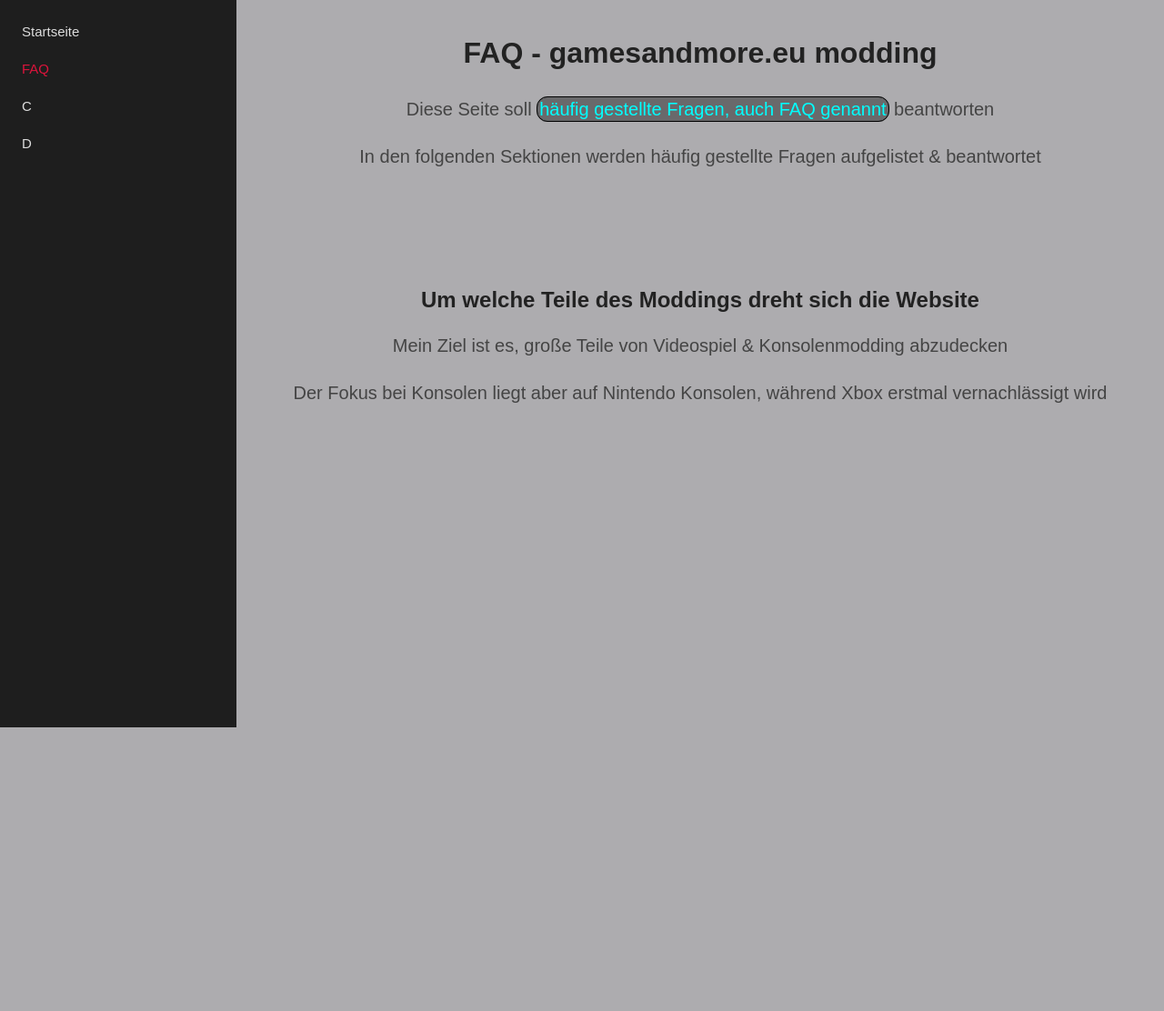
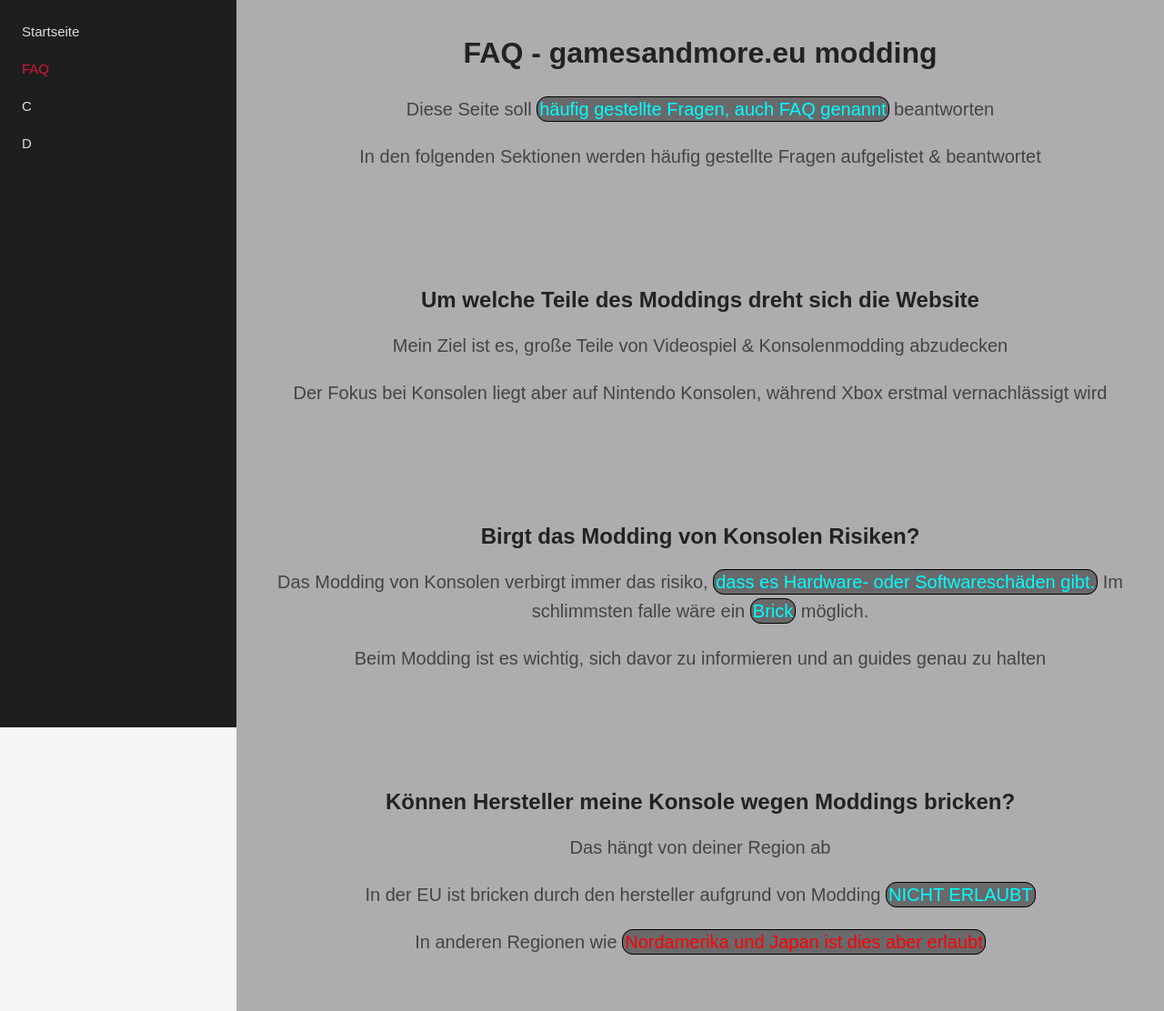
Before and after one commit to Supergamer45550/gamesandmore.eu-modding, a PHP site: page /de/faq.html in a window 1280 px wide. Shown: the whole page at 91% size. Before the commit the page ends 800 px from the top, so only its background shows below. Run offline with PHP 8.4, Linux system fonts and the light colour scheme.

Commit message:
Content Update
*.php: removed unnecessary line
style.css added new class
/de/faq.html: added new questions

```diff
--- a/de/faq.html
+++ b/de/faq.html
@@ -31,6 +31,19 @@
             <p>Mein Ziel ist es, große Teile von Videospiel & Konsolenmodding abzudecken</p>
             <p>Der Fokus bei Konsolen liegt aber auf Nintendo Konsolen, während Xbox erstmal vernachlässigt wird</p>
         </section>
+        <br><br><br><br><br><br>
+        <section>
+            <h2>Birgt das Modding von Konsolen Risiken?</h2>
+            <p>Das Modding von Konsolen verbirgt immer das risiko, <z class="hervorgehoben">dass es Hardware- oder Softwareschäden gibt.</z> Im schlimmsten falle wäre ein <z class="hervorgehoben">Brick</z> möglich.</p>
+            <p>Beim Modding ist es wichtig, sich davor zu informieren und an guides genau zu halten</p>
+        </section>
+        <br><br><br><br><br><br>
+        <section>
+            <h2>Können Hersteller meine Konsole wegen Moddings bricken?</h2>
+            <p>Das hängt von deiner Region ab</p>
+            <p>In der EU ist bricken durch den hersteller aufgrund von Modding <z class="hervorgehoben">NICHT ERLAUBT</z></p>
+            <p>In anderen Regionen wie <z class="hervorgehobenrot">Nordamerika und Japan ist dies aber erlaubt</z></p>
+        </section>
     </main>
 </div>
 
--- a/de/style.css
+++ b/de/style.css
@@ -101,6 +101,15 @@ html, body {
     font-size: 20px;
 }
 
+.content z.hervorgehobenrot {
+    color: red;
+    background: rgb(105, 105, 107);
+    padding: 2px;
+    border: 1px solid black ;
+    border-radius: 12px;
+    font-size: 20px;
+}
+
 
 @media (max-width: 800px) {
     .layout {
```
Also changed, not shown: styles/style.css (+9 -0 lines), commits/index.php (line endings or trailing spaces), commits/webhook.php (line endings or trailing spaces).
